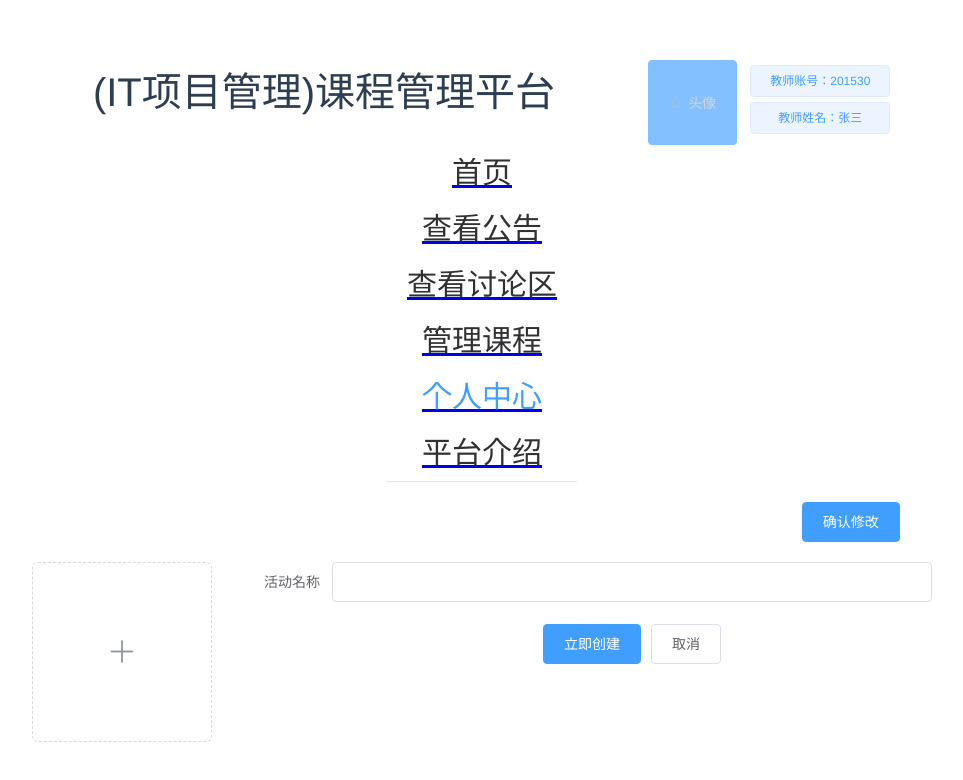
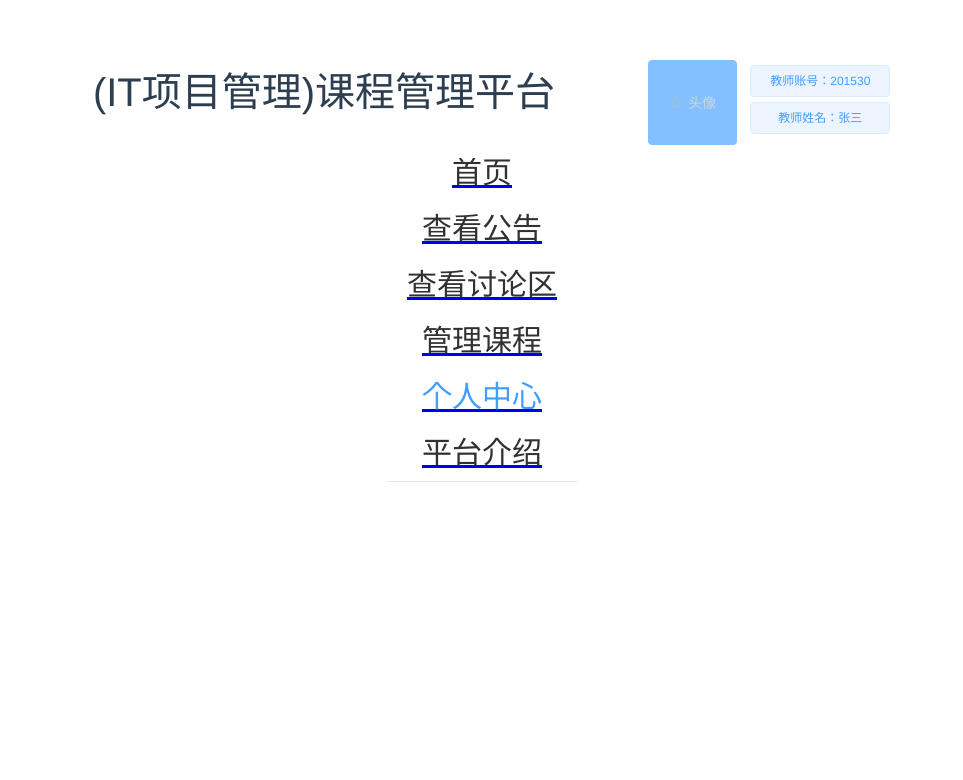
Before and after one commit to ITTeachingplatform/Teaching_platform, a Vue app: page /#/teacher_personal in a window 1280 px wide. Shown: the top 780 px of the page, without its empty margins (158-1121 px from the left). Built offline with nearby package versions, Linux system fonts and the light colour scheme.

Commit message:
教师个人中心

```diff
--- a/src/teacher_page/Teacher_announce.vue
+++ b/src/teacher_page/Teacher_announce.vue
@@ -2,6 +2,7 @@
   <div id="teacher_announce">
       <Teacher activeIndex='2'></Teacher>
   </div>
+
 </template>
 
 <script>
--- a/src/teacher_page/Teacher_courses.vue
+++ b/src/teacher_page/Teacher_courses.vue
@@ -3,15 +3,14 @@
   <div id="teacher_courses">
       <!-- 导航栏 -->
       <Teacher activeIndex='4'></Teacher>
-      <!-- 未批改作业 -->
       <div align="center">
-          <!-- <el-card class="box-card"> -->
-            <div>
+        <div class="container">
+        <!-- 未批改作业 -->
                 <span style=" font-size:36px">未批改作业</span>
                 <el-progress :percentage="100" :show-text="false"></el-progress>
                 <el-table
                 :data="tableData"
-                style="width: 80%">
+                style="width:100%">
                 <el-table-column
                     prop="course"
                     label="课程"
@@ -31,37 +30,34 @@
                     label="未批改数量">
                 </el-table-column>
                 </el-table>
-            </div>
-      </div>
       <!-- 课程选择 -->
-      <div>
           <span style="font-size:36px">课程选择</span>
             <el-progress :percentage="100" :show-text="false"></el-progress>
             <el-row :gutter="20">
-              <el-col :span="6"><div class="grid-content bg-purple">
+              <el-col :span="8"><div class="grid-content bg-purple">
                 <el-card class="box-card">
               <div slot="header" class="clearfix">
                 <span>项目管理</span>
                 <el-button style="float: right; padding: 3px 0" type="text">查看</el-button>
               </div>
               <div class="text item">
-                课程编号：xxx
-                教学班：xxx
+                <p>课程编号：xxx</p>
+                <p>教学班：xxx</p>
               </div>
             </el-card></div></el-col>
-              <el-col :span="6"><div class="grid-content bg-purple">
+              <el-col :span="8"><div class="grid-content bg-purple">
                 <el-card class="box-card">
               <div slot="header" class="clearfix">
                 <span>软件架构</span>
                 <el-button style="float: right; padding: 3px 0" type="text">查看</el-button>
               </div>
               <div class="text item">
-                课程编号：xxx
-                教学班：xxx
+                <p>课程编号：xxx</p>
+                <p>教学班：xxx</p>
               </div>
             </el-card></div></el-col>
             </el-row>
-
+        </div>
       </div>
   </div>
 </template>
@@ -120,7 +116,7 @@ export default {
   }
 
   .box-card {
-    width: 290px;
+    width: 100%;
   }
 
 .el-row {
@@ -149,4 +145,8 @@ export default {
     padding: 10px 0;
     background-color: #f9fafc;
   }
+
+  .container {
+    width:900px;
+  }
 </style>
--- a/src/teacher_page/Teacher_personal.vue
+++ b/src/teacher_page/Teacher_personal.vue
@@ -1,43 +1,10 @@
 <template>
   <div id="teacher_personal">
       <Teacher activeIndex='5'></Teacher>
-      <div>
-        <!-- 确认修改按钮 -->
-        <el-row style="margin-top:20px">
-          <el-col span="6" offset="16">
-            <div><el-button type="primary">确认修改</el-button></div>
-          </el-col>
-        </el-row>
-        <el-row :gutter="20" type="flex" justify="center" style="margin-top:20px">
-          <el-col :span="6"><div></div></el-col>
-          <!-- 上传头像 -->
-          <el-col :span="6">
-            <el-upload
-              class="avatar-uploader"
-              action="https://jsonplaceholder.typicode.com/posts/"
-              :show-file-list="false"
-              :on-success="handleAvatarSuccess"
-              :before-upload="beforeAvatarUpload">
-              <img v-if="imageUrl" :src="imageUrl" class="avatar">
-              <i v-else class="el-icon-plus avatar-uploader-icon"></i>
-            </el-upload>
-            <!-- 个人信息 -->
-          </el-col :span="6">
-          <el-col style="margin-left:20px">
-            <el-form ref="form" :model="form" label-width="80px">
-              <el-form-item label="活动名称">
-                <el-input v-model="form.name"></el-input>
-              </el-form-item>
-              <el-form-item>
-                <el-button type="primary" @click="onSubmit">立即创建</el-button>
-                <el-button>取消</el-button>
-              </el-form-item>
-            </el-form>
-          </el-col>
-          <el-col :span="6"><div></div></el-col>
-        </el-row>
-
-      </div>
+      <el-row type="flex" class="row-bg" justify="space-around">
+        <el-col :span="6"><div style="color:red"></div></el-col>
+        <el-col :span="10"><div style="background-color:red"></div></el-col>
+      </el-row>
   </div>
 </template>
 
```
